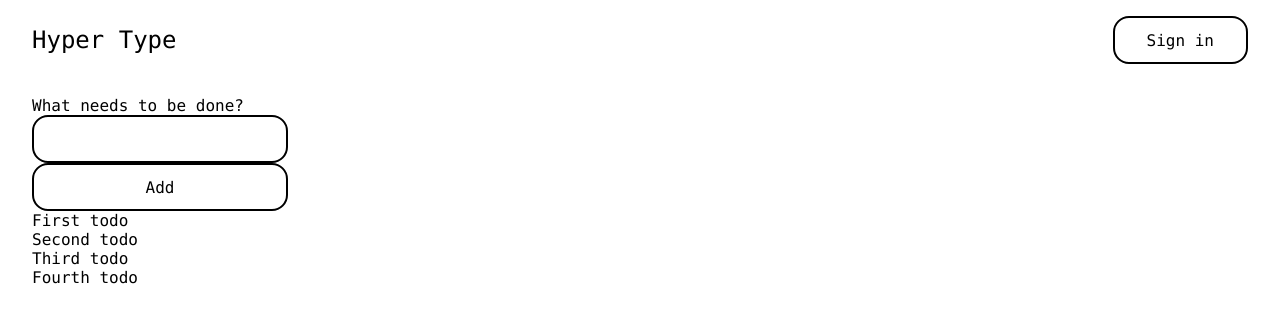
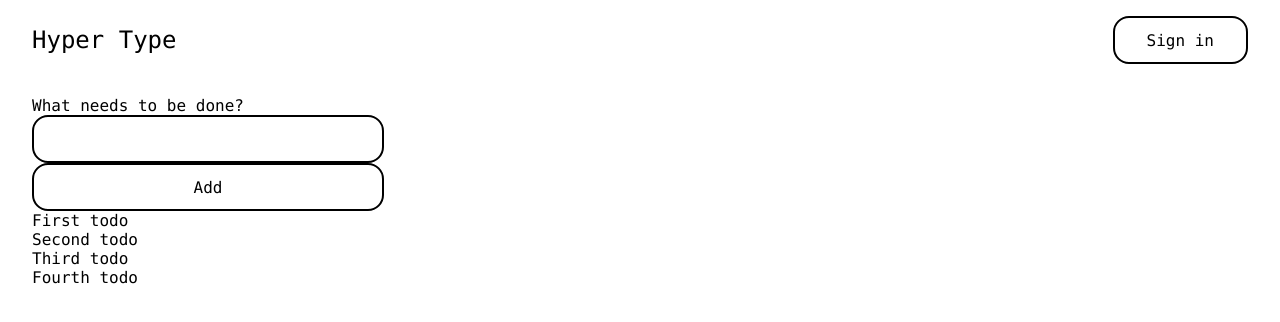
Before and after one commit to evilpaper/hyper-type, a React (Create React App) app: page / in a window 1280 px wide. Shown: the top 322 px of the page. Built offline with nearby package versions, Linux system fonts and the light colour scheme.

Commit message:
Move AddTodo to own component

```diff
--- a/src/App.tsx
+++ b/src/App.tsx
@@ -1,6 +1,9 @@
-import React, { FormEvent, useState } from "react";
+import React, { useState } from "react";
+
 import { Greetings } from "./components/Greetings";
+import AddTodo from "./components/AddTodo";
 import Modal from "./components/Modal";
+
 import useOutsideClick from "./hooks/useOutsideClick";
 import "./App.css";
 
@@ -10,7 +13,7 @@ interface Todo {
   done: boolean;
 }
 
-function List({ items }: { items?: Todo[] }) {
+function List({ items }: { items: Todo[] }) {
   return (
     <ul>
       {items?.map((item, index) => {
@@ -33,22 +36,15 @@ const initialTodos = [
 
 function App() {
   const [todos, setTodos] = useState(initialTodos);
-  const [newTodo, setNewTodo] = useState<string>("");
+
   const [isModalOpen, setIsModalOpen] = useState(false);
 
   const ref = useOutsideClick(() => {
     setIsModalOpen(false);
   });
 
-  function handleChange(e: FormEvent<HTMLInputElement>) {
-    setNewTodo(e.currentTarget.value);
-  }
-
-  function handleSubmit(e: FormEvent<HTMLButtonElement>) {
-    e.preventDefault();
-    const updatedTodos = [...todos, { id: 4, text: newTodo, done: false }];
-    setTodos(updatedTodos);
-    setNewTodo("");
+  function addTodo(todo: Todo) {
+    setTodos([...todos, todo]);
   }
 
   return (
@@ -58,22 +54,12 @@ function App() {
           <p>Hey, I'm a modal. Click anywhere outside of me to close.</p>
         </Modal>
       )}
-
       <section className="header">
         <Greetings message="Hyper Type" />
         <button onClick={() => setIsModalOpen(true)}>Sign in</button>
       </section>
       <section className="main">
-        <form>
-          <label htmlFor="todo">What needs to be done?</label>
-          <input
-            type="text"
-            name="todo"
-            value={newTodo}
-            onChange={handleChange}
-          />
-          <button onClick={handleSubmit}>Add</button>
-        </form>
+        <AddTodo addTodo={addTodo} />
         <List items={todos} />
       </section>
     </div>
--- /dev/null
+++ b/src/components/AddTodo.tsx
@@ -0,0 +1,33 @@
+import React, { FormEvent, useState } from "react";
+
+interface Todo {
+  id: number;
+  text: string;
+  done: boolean;
+}
+
+export default function AddTodo({
+  addTodo,
+}: {
+  addTodo: (todo: Todo) => void;
+}) {
+  const [newTodo, setNewTodo] = useState<string>("");
+
+  function handleSubmit(e: FormEvent<HTMLButtonElement>) {
+    e.preventDefault();
+    addTodo({ id: 4, text: newTodo, done: false });
+    setNewTodo("");
+  }
+
+  function handleChange(e: FormEvent<HTMLInputElement>) {
+    setNewTodo(e.currentTarget.value);
+  }
+
+  return (
+    <form>
+      <label htmlFor="todo">What needs to be done?</label>
+      <input type="text" name="todo" value={newTodo} onChange={handleChange} />
+      <button onClick={handleSubmit}>Add</button>
+    </form>
+  );
+}
--- a/src/index.css
+++ b/src/index.css
@@ -39,5 +39,11 @@ input {
 form {
   display: flex;
   flex-direction: column;
-  width: 16em;
+  width: 22em;
 }
+
+.main {
+  display: flex;
+  justify-content: center;
+  flex-direction: column;
+}
```
